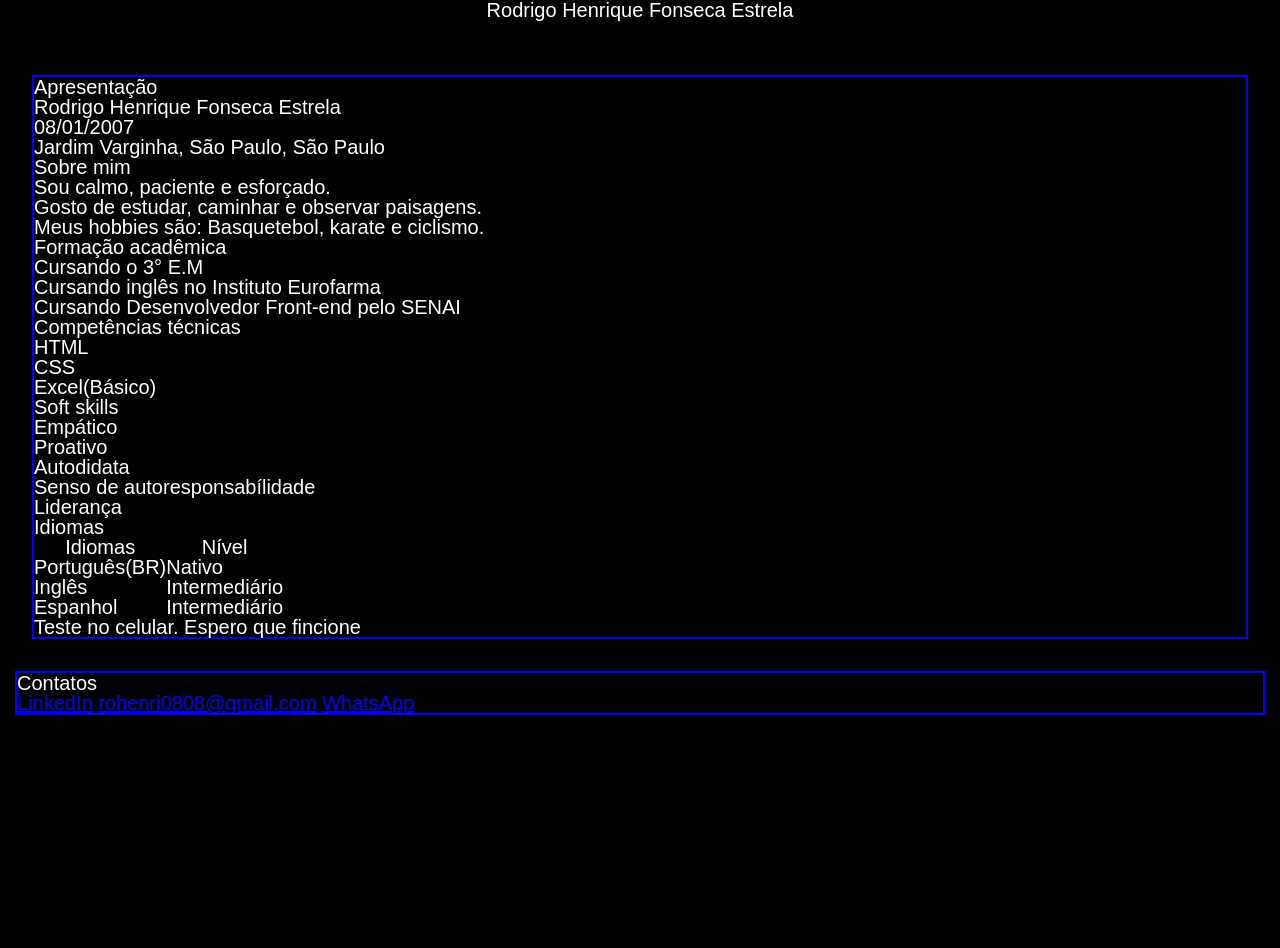
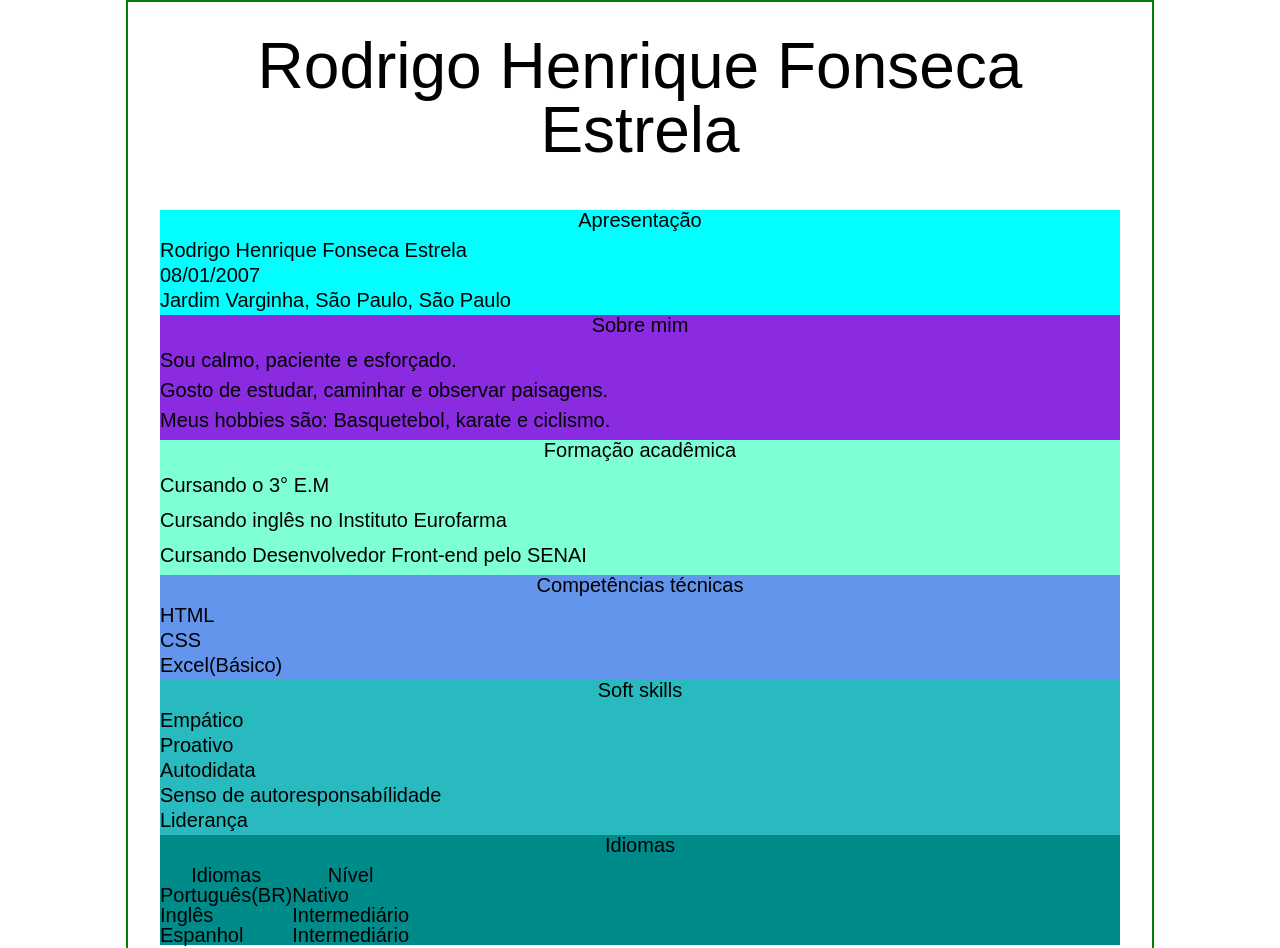
Before and after one commit to estrela801/Meu-curriculo, a plain HTML site: page index.html in a window 1280 px wide. Shown: the top 948 px of the page. Before the commit the page ends 815 px from the top, so only its background shows below. Drawn offline with Linux system fonts and the light colour scheme; a web font is replaced by a local one.

Commit message:
ajustes de estilo

```diff
--- a/index.html
+++ b/index.html
@@ -9,19 +9,19 @@
 </head>
 <body>
     <header>
-        <h1>Rodrigo Henrique Fonseca Estrela</h1>
+        <h1 id="titulo">Rodrigo Henrique Fonseca Estrela</h1>
     </header>
-    <marquee behavior="olá" direction=" right">olá </marquee>
     <main>
-        <div>
-            <section class="apresentacao">
-                <h2 id="titulo">Apresentação</h2>
+            <section id="apresentacao">
+                <h2>Apresentação</h2>
 
                 <ul>
                     <li>Rodrigo Henrique Fonseca Estrela</li>
                     <li>08/01/2007</li>
                     <li>Jardim Varginha, São Paulo, São Paulo</li>
                 </ul>
+            </section>
+            <section id="sobre-mim">
                 <h2>Sobre mim</h2>
 
                 <p>Sou calmo, paciente e esforçado. <br> Gosto de estudar, caminhar e observar paisagens. <br> Meus hobbies são: Basquetebol, karate e ciclismo.</p>
@@ -34,7 +34,7 @@
                 <p>Cursando Desenvolvedor Front-end pelo SENAI</p>
             </section>
 
-            <section>
+            <section id="competencias">
                 <h2>Competências técnicas</h2>
                 <ul>
                     <li>HTML</li>
@@ -43,7 +43,7 @@
                 </ul>
             </section>
 
-            <section>
+            <section id="soft">
                 <h2>Soft skills</h2>
                 <ul>
                     <li>Empático</li>
@@ -54,7 +54,7 @@
                 </ul>
             </section>
 
-            <section>
+            <section id="idiomas">
                 <h2>Idiomas</h2>
 
                     <table>
@@ -82,9 +82,9 @@
 
 
             </section>
-            <p>Teste no celular. Espero que fincione </p>
+            <section>
 
-
+            </section>
     </main>
             <footer>
                 <h1>Contatos</h1>
--- a/style.css
+++ b/style.css
@@ -1,30 +1,70 @@
 @import url('https://fonts.googleapis.com/css2?family=Anta&family=Kode+Mono:wght@400..700&display=swap');
 
-
+:root{
+    font-size: 16px;
+}
 body{
-    background-color: rgb(0, 0, 0);
+    background-color: rgb(255, 255, 255);
     font-size: 20px;
-    color: white;
-    font-family: "Anta", sans-serif;;
-
+    color: rgb(0, 0, 0);
+    font-family: "anta", sans-serif;;
+    width: 80vw;
+    margin: auto;
+    border: 2px solid green;
 }
 
 header{
     text-align: center;
-    top: 10px;
+    top: 25px;
 }
 
 main{
     margin: 2rem;
+ }
 
+ h1{
+    font-size:25px;
+    padding:30px;
+ }
+ h2{
+    height: 30px;
+    text-align: center;
+ }
+p, li {
+    padding-bottom: 5px;
+}
 
-    }
-    div{
-        padding-right: 150px;
-        border: 2px solid blue;
-    }
-    footer{
-        border: 2px solid blue;
-        margin: 15px;
-        margin-bottom: 100px;
+footer{
+    border: 2px solid blue;
+    margin: 15px;
+    margin-bottom: 100px;
 }
+footer a {
+    padding-right: 15px;
+}
+#apresentacao{
+    background-color: aqua;
+}
+#sobre-mim{
+    background-color: blueviolet;
+}
+#formacao{
+    background-color: aquamarine;
+}
+#competencias{
+    background-color: cornflowerblue;
+}
+#soft{
+    background-color: rgb(40, 186, 191);
+}
+#idiomas{
+    background-color: darkcyan;
+}
+#titulo{
+    font-size: 4rem;
+    margin: 1rem ;
+    padding: 1rem;
+}
+p{
+    line-height: 1.5;
+}
```
